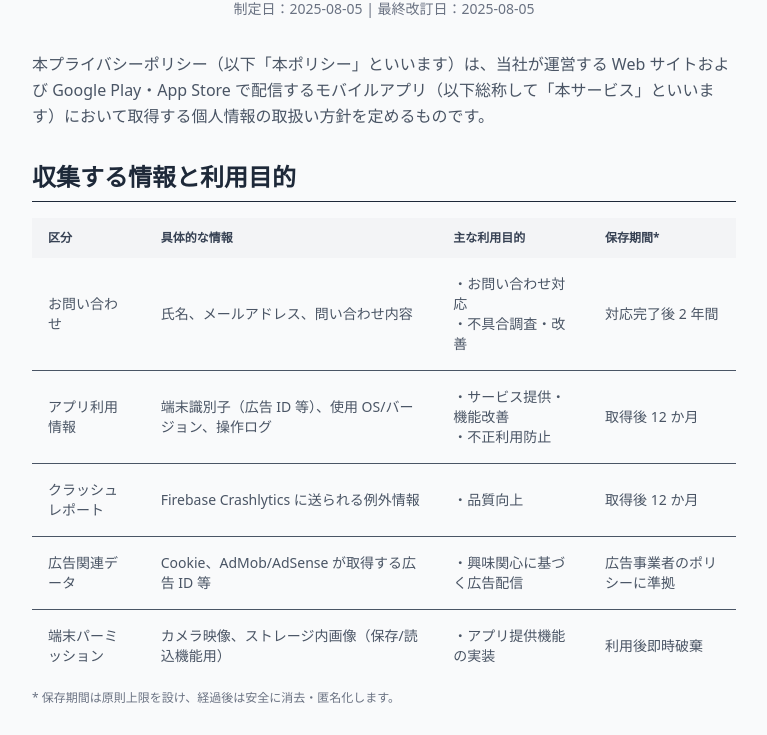
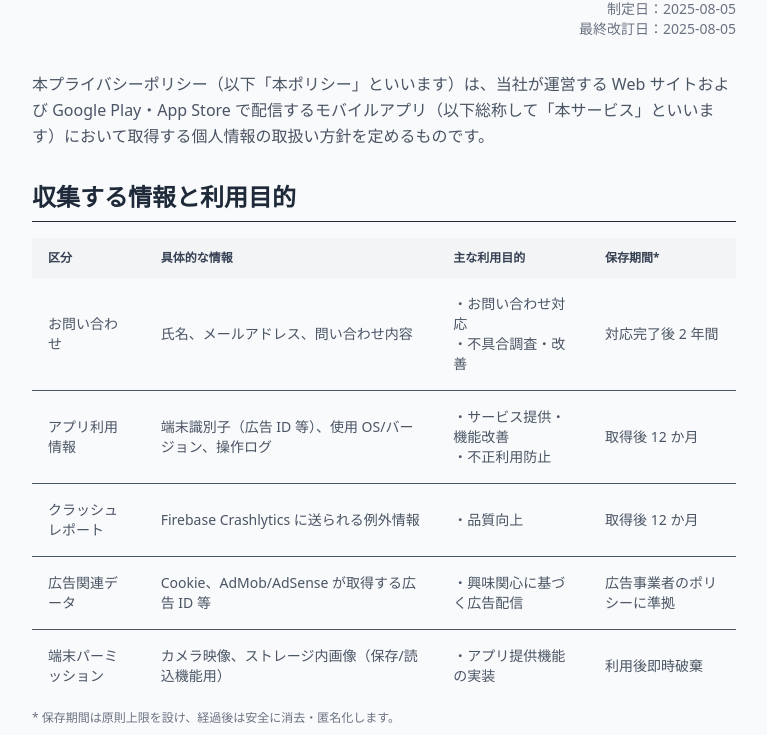
Before and after one commit to kas-apps/support-pages, a website: page privacy-policy.html in a window 1280 px wide. Shown: the part 77-812 px from the top of the page, without its empty margins (256-1023 px from the left). Drawn offline with Linux system fonts and the light colour scheme.

Commit message:
update: app version 1.0.1

```diff
--- a/privacy-policy.html
+++ b/privacy-policy.html
@@ -17,9 +17,10 @@
         <h1 class="text-3xl font-bold text-gray-900 text-center mb-2">
           プライバシーポリシー
         </h1>
-        <p class="text-center text-sm text-gray-500">
-          制定日：2025-08-05 | 最終改訂日：2025-08-05
-        </p>
+        <div class="text-end text-sm text-gray-500">
+          <p>制定日：2025-08-05</p>
+          <p>最終改訂日：2025-08-05</p>
+        </div>
       </header>
 
       <main>
```
Also changed, not shown: local-llm-client/index.html (+4 -0 lines), css/style.css.
